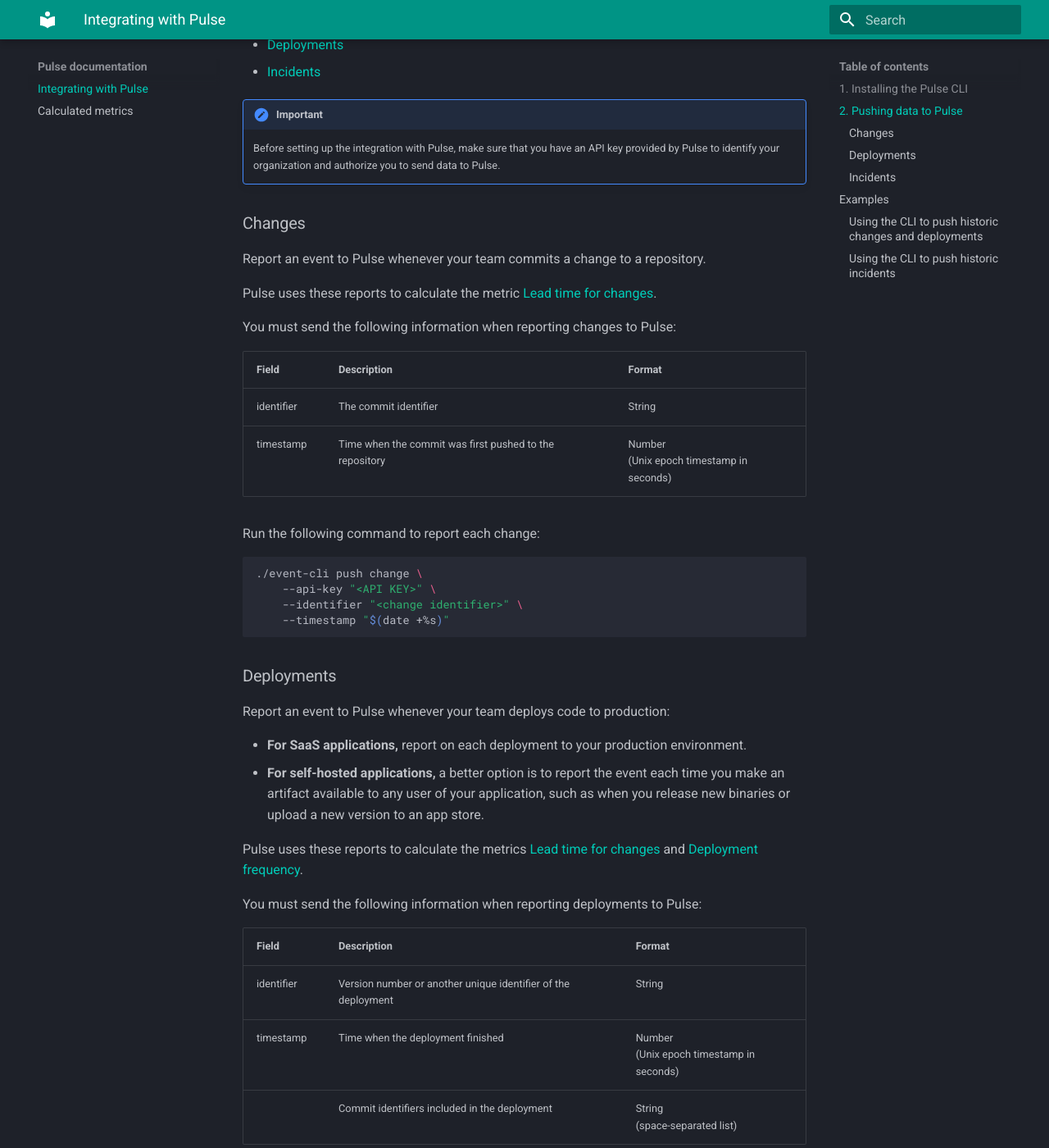
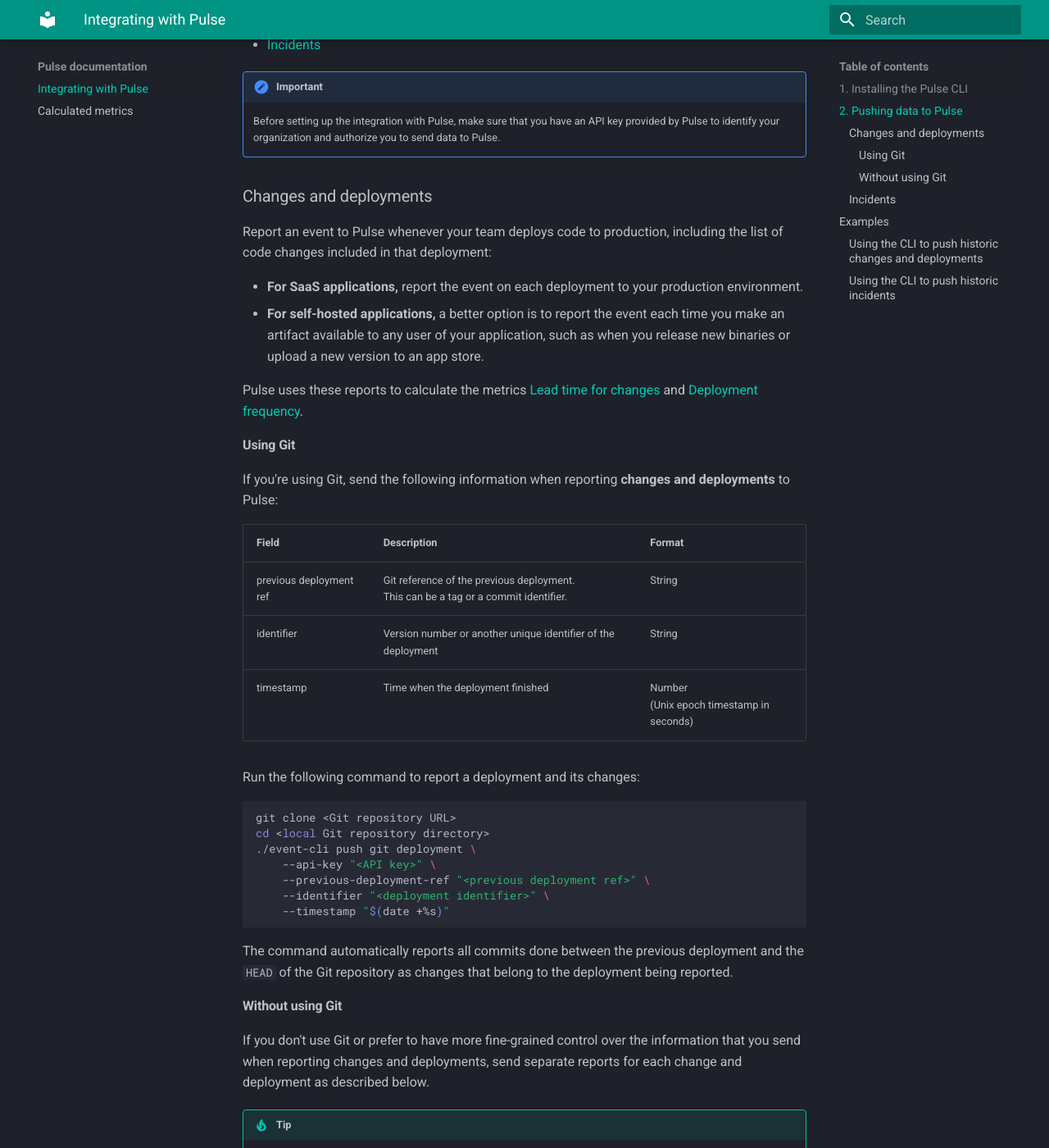
Before and after one commit to codacy/pulse-user-docs, an MkDocs documentation site: the page built from docs/index.md, in a window 1280 px wide and 1400 px high, scrolled down 1755 px. Shown: the whole window at 82% size. Built offline with MkDocs 1.6.1 and Material for MkDocs 9.7.7, drawn with Linux system fonts in a browser that asks for light colours; some of the changed text lies outside the part shown.

Commit message:
feature: Add CLI Git command to report changes and deployments (#7)
* clean: Add remarkrc and format code

* feature: Add git deployment command

* feature: Add remark rule for ordered list marker value

Also renames the file .remark-rc to .remarkrc

* style: Set ordered list marker values to `1.`

* refactor: Provide instructions depending if using Git or not

* style: Add newline at end of .remarkrc

Co-authored-by: Paulo Ribeiro <paulo.ribeiro@codacy.com>

````diff
--- a/docs/index.md
+++ b/docs/index.md
@@ -23,12 +23,12 @@
 
 1.  Run the command to download the correct binary for your operating system, changing `<VERSION>` to the latest version obtained on the previous step:
 
-    | Operating system | Command to download the binary |
-    | ---------------- | ------------------------------ |
-    | macOS            | `curl -fsSL -o event-cli https://dl.bintray.com/codacy/pulse/event-cli/<VERSION>/pulse-event-cli_darwin_amd64/pulse-event-cli` |
-    | Linux 32-bit     | `curl -fsSL -o event-cli https://dl.bintray.com/codacy/pulse/event-cli/<VERSION>/pulse-event-cli_linux_386/pulse-event-cli` |
-    | Linux 64-bit     | `curl -fsSL -o event-cli https://dl.bintray.com/codacy/pulse/event-cli/<VERSION>/pulse-event-cli_linux_amd64/pulse-event-cli` |
-    | Windows 32-bit   | `curl -fsSL -o event-cli.exe https://dl.bintray.com/codacy/pulse/event-cli/<VERSION>/pulse-event-cli_windows_386/pulse-event-cli.exe` |
+    | Operating system | Command to download the binary                                                                                                          |
+    | ---------------- | --------------------------------------------------------------------------------------------------------------------------------------- |
+    | macOS            | `curl -fsSL -o event-cli https://dl.bintray.com/codacy/pulse/event-cli/<VERSION>/pulse-event-cli_darwin_amd64/pulse-event-cli`          |
+    | Linux 32-bit     | `curl -fsSL -o event-cli https://dl.bintray.com/codacy/pulse/event-cli/<VERSION>/pulse-event-cli_linux_386/pulse-event-cli`             |
+    | Linux 64-bit     | `curl -fsSL -o event-cli https://dl.bintray.com/codacy/pulse/event-cli/<VERSION>/pulse-event-cli_linux_amd64/pulse-event-cli`           |
+    | Windows 32-bit   | `curl -fsSL -o event-cli.exe https://dl.bintray.com/codacy/pulse/event-cli/<VERSION>/pulse-event-cli_windows_386/pulse-event-cli.exe`   |
     | Windows 64-bit   | `curl -fsSL -o event-cli.exe https://dl.bintray.com/codacy/pulse/event-cli/<VERSION>/pulse-event-cli_windows_amd64/pulse-event-cli.exe` |
 
 1.  **On macOS and Linux,** make the binary executable and test if you can run the CLI:
@@ -47,61 +47,85 @@
 
 To measure the performance of your team, you must send information to Pulse about the following key events whenever they happen in the software delivery workflow of your primary application or service:
 
--  [Changes](#changes)
--  [Deployments](#deployments)
--  [Incidents](#incidents)
+-   [Changes and deployments](#changes-and-deployments)
+-   [Incidents](#incidents)
 
 !!! important
     Before setting up the integration with Pulse, make sure that you have an API key provided by Pulse to identify your organization and authorize you to send data to Pulse.
 
-### Changes
+### Changes and deployments
 
-Report an event to Pulse whenever your team commits a change to a repository.
+Report an event to Pulse whenever your team deploys code to production, including the list of code changes included in that deployment:
 
-Pulse uses these reports to calculate the metric [Lead time for changes](metrics.md#lead-time-for-changes).
-
-You must send the following information when reporting changes to Pulse:
-
-| Field      | Description                                             | Format                                       |
-| ---------- | ------------------------------------------------------- | -------------------------------------------- |
-| identifier | The commit identifier                                   | String                                       |
-| timestamp  | Time when the commit was first pushed to the repository | Number<br/>(Unix epoch timestamp in seconds) |
-
-Run the following command to report each change:
-
-```sh
-./event-cli push change \
-    --api-key "<API KEY>" \
-    --identifier "<change identifier>" \
-    --timestamp "$(date +%s)"
-```
-
-### Deployments
-
-Report an event to Pulse whenever your team deploys code to production:
-
--   **For SaaS applications,** report on each deployment to your production environment.
+-   **For SaaS applications,** report the event on each deployment to your production environment.
 -   **For self-hosted applications,** a better option is to report the event each time you make an artifact available to any user of your application, such as when you release new binaries or upload a new version to an app store.
 
 Pulse uses these reports to calculate the metrics [Lead time for changes](metrics.md#lead-time-for-changes) and [Deployment frequency](metrics.md#deployment-frequency).
 
-You must send the following information when reporting deployments to Pulse:
+#### Using Git
 
-| Field      | Description                                                   | Format                                       |
-| ---------- | ------------------------------------------------------------- | -------------------------------------------- |
-| identifier | Version number or another unique identifier of the deployment | String                                       |
-| timestamp  | Time when the deployment finished                             | Number<br/>(Unix epoch timestamp in seconds) |
-|            | Commit identifiers included in the deployment                 | String<br/>(space-separated list)            |
+If you're using Git, send the following information when reporting **changes and deployments** to Pulse:
 
-Run the following command to report each deployment:
+| Field                   | Description                                                                             | Format                                       |
+| ----------------------- | --------------------------------------------------------------------------------------- | -------------------------------------------- |
+| previous deployment ref | Git reference of the previous deployment.<br/>This can be a tag or a commit identifier. | String                                       |
+| identifier              | Version number or another unique identifier of the deployment                           | String                                       |
+| timestamp               | Time when the deployment finished                                                       | Number<br/>(Unix epoch timestamp in seconds) |
+
+Run the following command to report a deployment and its changes:
 
 ```sh
-./event-cli push deployment \
-    --api-key "<API KEY>" \
+git clone <Git repository URL>
+cd <local Git repository directory>
+./event-cli push git deployment \
+    --api-key "<API key>" \
+    --previous-deployment-ref "<previous deployment ref>" \
     --identifier "<deployment identifier>" \
-    --timestamp "$(date +%s)" \
-    <space-separated list of commit identifiers>
+    --timestamp "$(date +%s)"
 ```
+
+The command automatically reports all commits done between the previous deployment and the `HEAD` of the Git repository as changes that belong to the deployment being reported.
+
+#### Without using Git
+
+If you don't use Git or prefer to have more fine-grained control over the information that you send when reporting changes and deployments, send separate reports for each change and deployment as described below.
+
+!!! tip
+    If you're using Git, it's simpler to [report changes and deployments](#using-git) together.
+
+1.  Send the following information when reporting **changes** to Pulse:
+
+    | Field      | Description                                             | Format                                       |
+    | ---------- | ------------------------------------------------------- | -------------------------------------------- |
+    | identifier | The commit identifier                                   | String                                       |
+    | timestamp  | Time when the commit was first pushed to the repository | Number<br/>(Unix epoch timestamp in seconds) |
+
+    Run the following command to report each change:
+
+    ```sh
+    ./event-cli push change \
+        --api-key "<API key>" \
+        --identifier "<change identifier>" \
+        --timestamp "$(date +%s)"
+    ```
+
+1.  Send the following information when reporting **deployments** to Pulse:
+
+    | Field      | Description                                                   | Format                                       |
+    | ---------- | ------------------------------------------------------------- | -------------------------------------------- |
+    | identifier | Version number or another unique identifier of the deployment | String                                       |
+    | timestamp  | Time when the deployment finished                             | Number<br/>(Unix epoch timestamp in seconds) |
+    |            | Commit identifiers included in the deployment                 | String<br/>(space-separated list)            |
+
+    Run the following command to report each deployment:
+
+    ```sh
+    ./event-cli push deployment \
+        --api-key "<API key>" \
+        --identifier "<deployment identifier>" \
+        --timestamp "$(date +%s)" \
+        <space-separated list of commit identifiers>
+    ```
 
 ### Incidents
 
@@ -114,7 +138,7 @@
 
 Pulse uses these reports to calculate the metrics [Median time to recovery](metrics.md#median-time-to-recover) and [Change failure rate](metrics.md#change-failure-rate).
 
-You must send the following information when reporting incidents to Pulse:
+Send the following information when reporting **incidents** to Pulse:
 
 | Field             | Description                                    | Format                                       |
 | ----------------- | ---------------------------------------------- | -------------------------------------------- |
@@ -126,7 +150,7 @@
 
 ```sh
 ./event-cli push incident \
-    --api-key "<API KEY>" \
+    --api-key "<API key>" \
     --identifier "<incident identifier>" \
     --timestampCreated "<timestampCreated>" \
     --timestampResolved "$(date +%s)"
````
Also changed, not shown: 1 other file.
